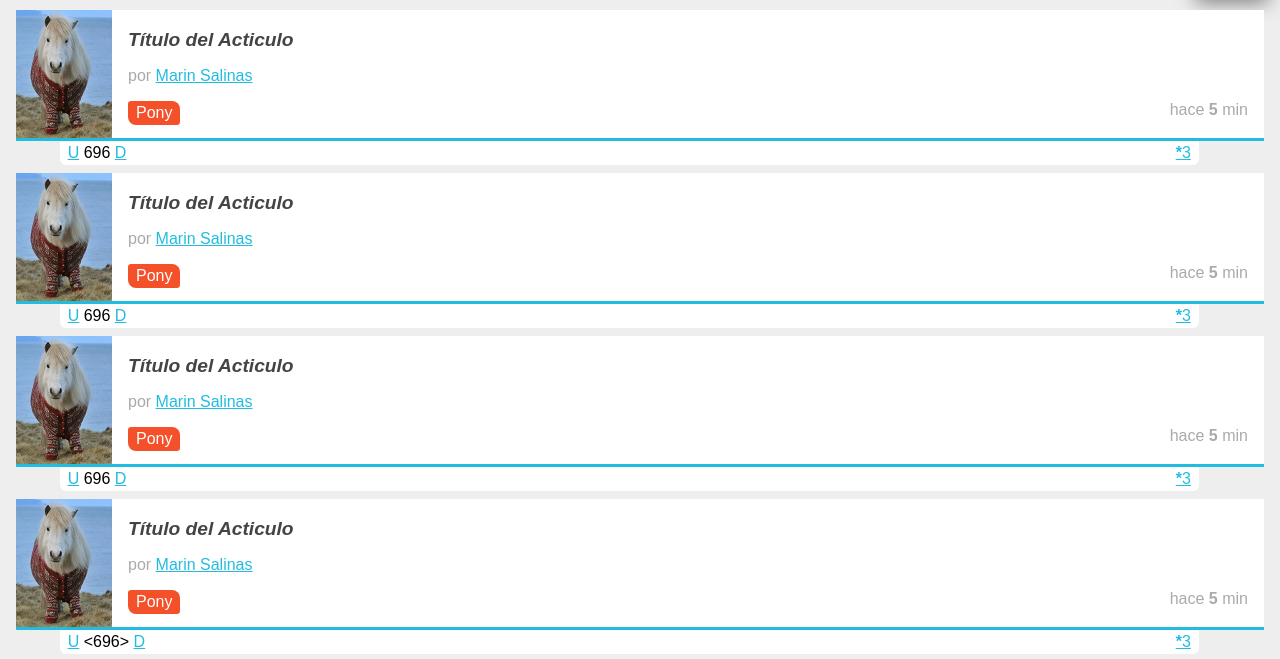
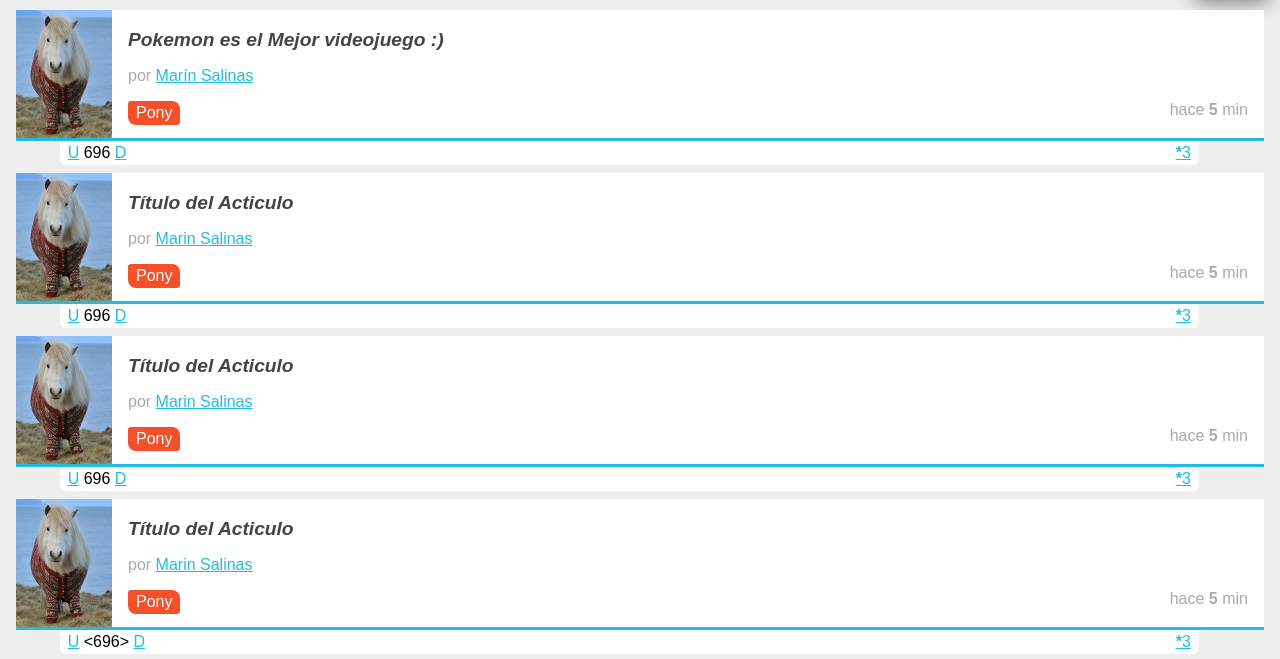
Before and after one commit to marinsalinas/puls3web, a plain HTML site: page index.html in a window 1280 px wide. Shown: the part 112-771 px from the top of the page. Drawn offline with Linux system fonts and the light colour scheme.

Commit message:
Pokemon
Editando lineas de html

```diff
--- a/index.html
+++ b/index.html
@@ -33,9 +33,9 @@
                 <img src="imagen.jpg"/>
             </figure>
             <h2 class="titulo_item">
-                <a href="#">Título del Acticulo</a>
+                <a href="#">Pokemon es el Mejor videojuego :)</a>
             </h2>
-            <div class="autor_item">por <a href="#">Marin Salinas</a></div>
+            <div class="autor_item">por <a href="#">Marín Salinas</a></div>
             <div class="datos_item">
                 <a href="#" class="tag_item">Pony</a>
                 <span class="fecha_item">hace <strong>5</strong> min</span>
```
